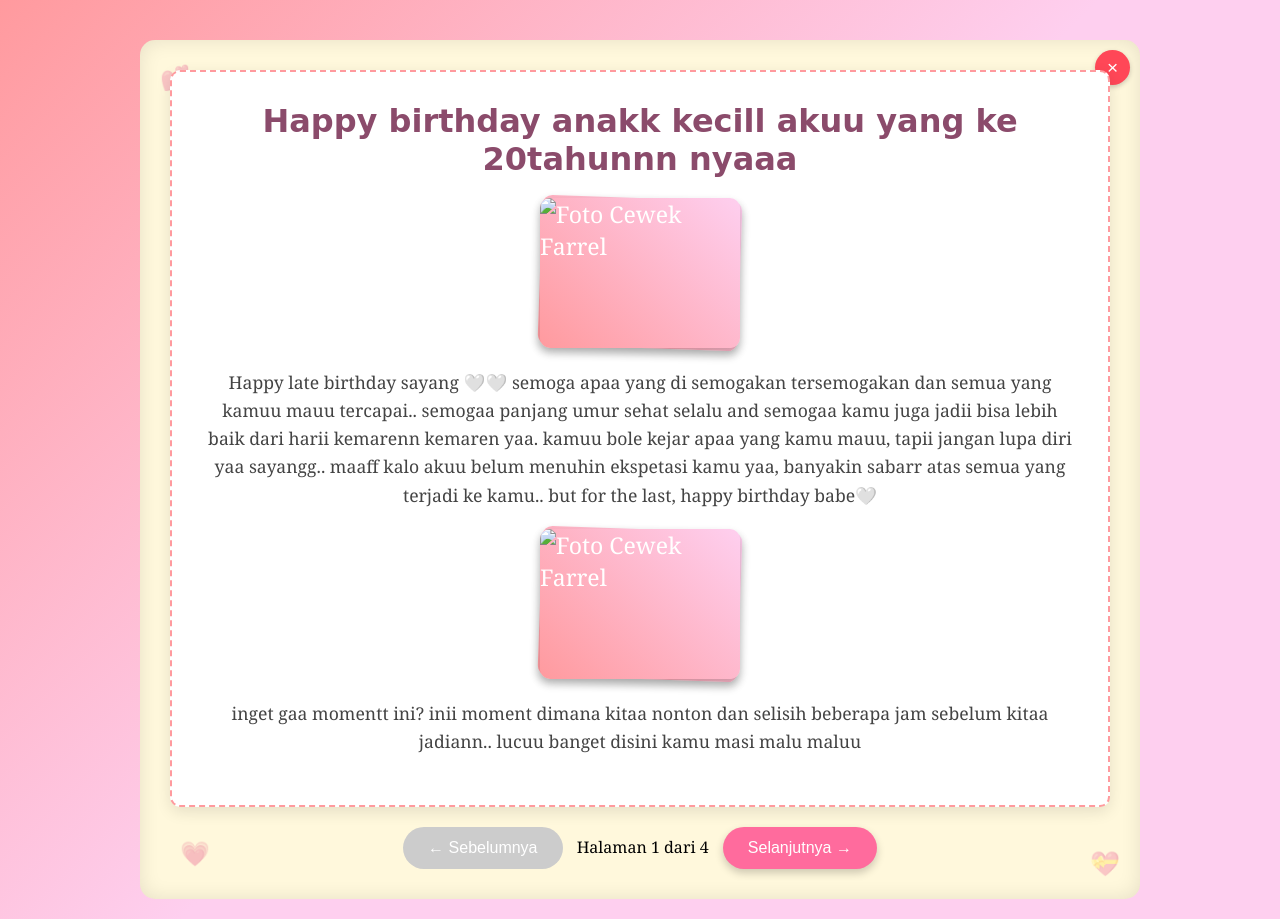
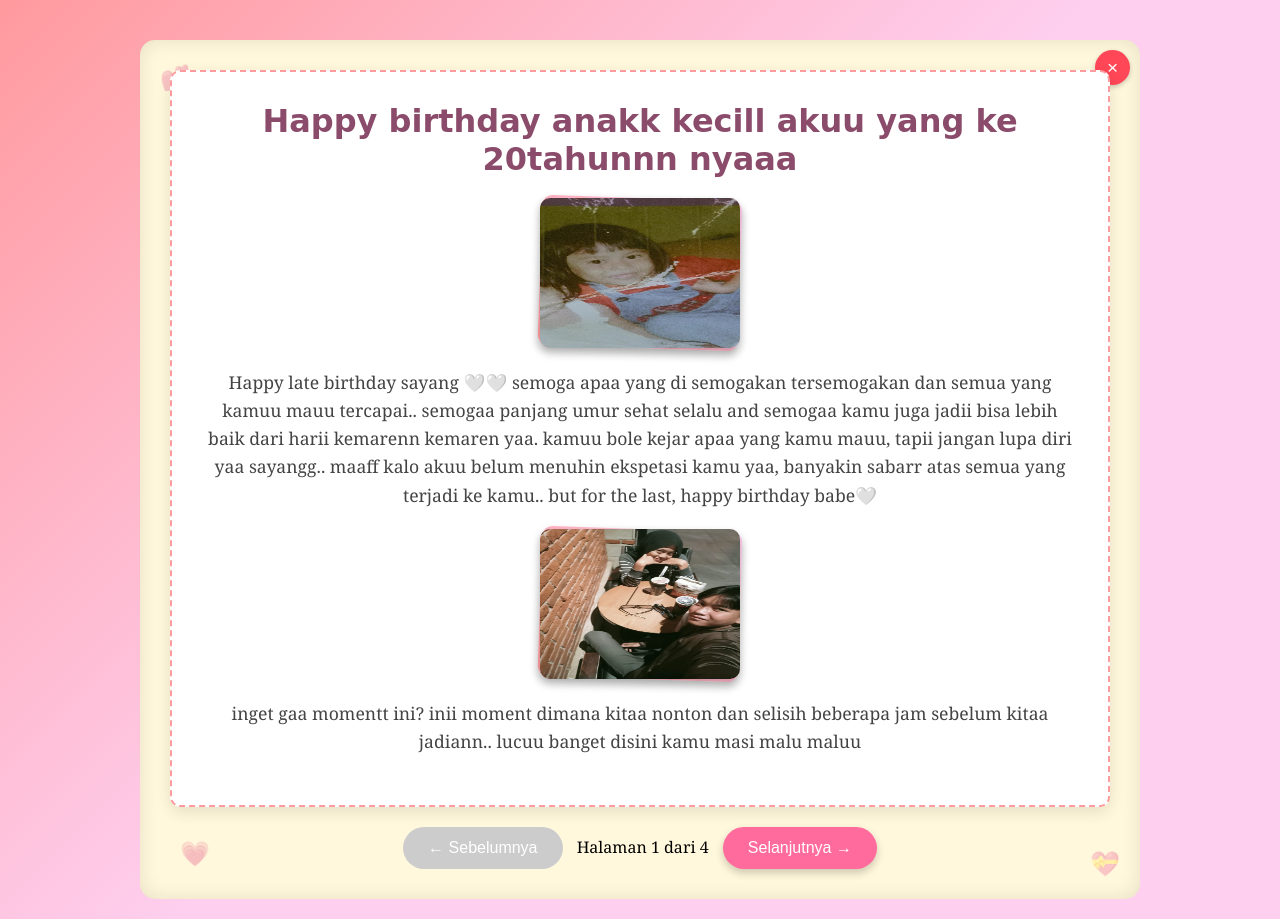
Before and after one commit to FerdiansyahMaulana1/RahmaPutriSalsabila, a plain HTML site: page docs/scrapbook.html in a window 1280 px wide. Both pictures are taken after a click on the element 640 px from the left and 281 px from the top of the page. Drawn offline with Linux system fonts and the light colour scheme.

Commit message:
perubahan pada path gambar ke 2

```diff
--- a/docs/scrapbook.html
+++ b/docs/scrapbook.html
@@ -323,13 +323,13 @@
                 <div class="page-content">
                     <h3 class="page-title">Happy birthday anakk kecill akuu yang ke 20tahunnn nyaaa</h3>
                     <div class="photo-placeholder">
-                        <img src="docs/image/rahma.jpg" alt="Foto Cewek Farrel" class="photo-placeholder">
+                        <img src="image/rahma.jpg" alt="Foto Cewek Farrel" class="photo-placeholder">
                     </div>
                     <p class="memory-text">
                      Happy late birthday sayang 🤍🤍 semoga apaa yang di semogakan tersemogakan dan semua yang kamuu mauu tercapai.. semogaa panjang umur sehat selalu and semogaa kamu juga jadii bisa lebih baik dari harii kemarenn kemaren yaa. kamuu bole kejar apaa yang kamu mauu, tapii jangan lupa diri yaa sayangg.. maaff kalo akuu belum menuhin ekspetasi kamu yaa, banyakin sabarr atas semua yang terjadi ke kamu.. but for the last, happy birthday babe🤍
                     </p>
                     <div class="photo-placeholder">
-                         <img src="docs/image/fotbar.1.jpg" alt="Foto Cewek Farrel" class="photo-placeholder">
+                         <img src="image/fotbar.1.jpg" alt="Foto Cewek Farrel" class="photo-placeholder">
                     </div>
                     <p class="memory-text">
                         inget gaa momentt ini? inii moment dimana kitaa nonton dan selisih beberapa jam sebelum kitaa jadiann.. lucuu banget disini kamu masi malu maluu
@@ -342,13 +342,13 @@
                 <div class="page-content">
                     <h3 class="page-title">Memorable kita❤️</h3>
                     <div class="photo-placeholder">
-                        <img src="docs/image/fotbar.2.jpg" alt="Foto Cewek Farrel" class="photo-placeholder">
+                        <img src="image/fotbar.2.jpg" alt="Foto Cewek Farrel" class="photo-placeholder">
                     </div>
                     <p class="memory-text">
                         inii memorable bangett sii.. soalnya ini photobox pertama kitaa yaa walaupun belum jadian tapii gapapaa, tetep lucuu ko.. btw ituu kuncirannya mengganggu
                     </p>
                     <div class="photo-placeholder">
-                          <img src="docs/image/fotbar.3.jpg" alt="Foto Cewek Farrel" class="photo-placeholder">
+                          <img src="image/fotbar.3.jpg" alt="Foto Cewek Farrel" class="photo-placeholder">
                     </div>
                     <p class="memory-text">
                         inii moment kondangan kitaa yang keduaa setelah kondangan dekett syahida.. lucuu kan? kamuu cantii banget disitu..
@@ -360,13 +360,13 @@
             <div class="page" id="page3">
                 <div class="page-content">
                     <div class="photo-placeholder">
-                        <img src="docs/image/farrel.4.jpg" alt="Foto Cewek Farrel" class="photo-placeholder">
+                        <img src="image/farrel.4.jpg" alt="Foto Cewek Farrel" class="photo-placeholder">
                     </div>
                     <p class="memory-text">
                         ingett gaa yang ini sayang? pastinya ingett kan? kalo gaa inget betumbuk kitaa. btw inii foto yang paling akuu suka karena disinii kamu cantii.. inii foto fav akuu pas kita photobox
                     </p>
                     <div class="photo-placeholder">
-                         <img src="docs/image/fotbar.5.jpg" alt="Foto Cewek Farrel" class="photo-placeholder">
+                         <img src="image/fotbar.5.jpg" alt="Foto Cewek Farrel" class="photo-placeholder">
                     </div>
                     <p class="memory-text">
                         btw inii foto pas kita jajan abis pulang sekull hehe, lucuu yaa dulu mukanya masii bocah and sekarang kamu udaa ultah lagi ajaa
@@ -378,13 +378,13 @@
             <div class="page" id="page4">
                 <div class="page-content">
                     <div class="photo-placeholder">
-                          <img src="docs/image/fotbar.6.jpg" alt="Foto Cewek Farrel" class="photo-placeholder">
+                          <img src="image/fotbar.6.jpg" alt="Foto Cewek Farrel" class="photo-placeholder">
                     </div>
                     <p class="memory-text">
                         and this foto kitaa pas camp, kangen osis gaa sii? cumaa kesempatan ituu yang bikin kita bisa jalan jalan waktu sekolaa dulu..
                     </p>
                     <div class="photo-placeholder">
-                          <img src="docs/image/fotbar.7.jpg" alt="Foto Cewek Farrel" class="photo-placeholder">
+                          <img src="image/fotbar.7.jpg" alt="Foto Cewek Farrel" class="photo-placeholder">
                     </div>
                      <p class="memory-text">
                        and for last, happy birthday princess kecill kuu.. cantii yaa? sekali lagii maafin semua kesalahan yang akuu buat yaa, semogaa semua doa kamu ke kabull. inii slide terakhir yang berartii slide special yang sengaja ditaro buatt penutup.. ilangin yaa kebiasaan kebiasaan kamu yang buruk and semangat jugaa tempuh jalan kuliahnyaa. akuu bangga sama kamu karena kamu udaa banyakin sabar sampe di titik sekarang dan akuu harap diperluas lagii yaa rasa sabarnya, mengingat akuu yang kadang suka bikinn kamu kesel, maafin akuu yaa masi suka ngepod samping kamu.. i lovee youu my little princess 🤍
```
